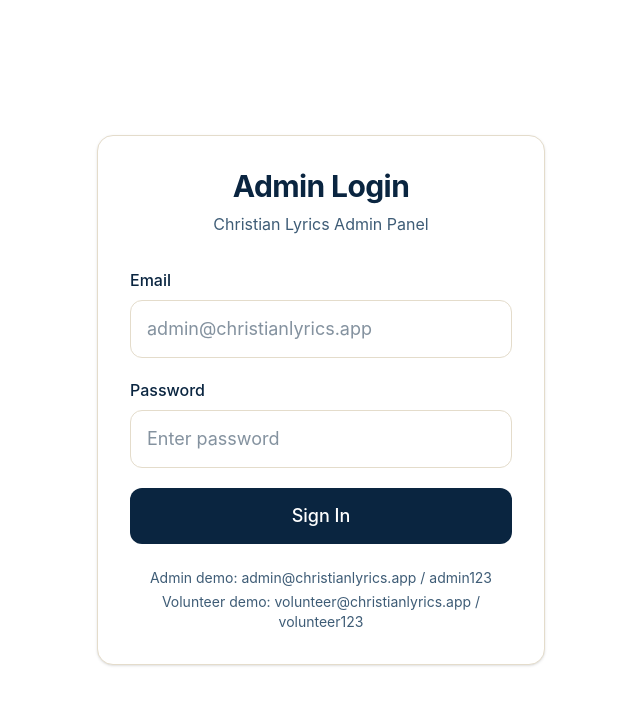
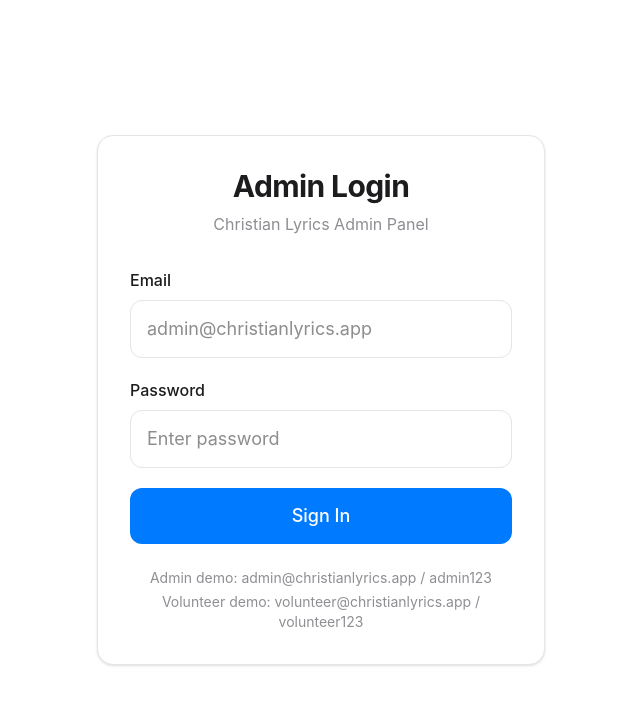
Before and after one commit to christianlyricsapp/christianlyrics, a Next.js app: page /admin/login in a window 1280 px wide. Shown: the top 704 px of the page, without its empty margins (319-959 px from the left). Built offline with nearby package versions, Linux system fonts and the light colour scheme; no server answers; a web font is replaced by a local one.

Commit message:
fix: change ftp deploy state-name to force clean sync and style login page

```diff
--- a/src/components/admin/AdminLayout.tsx
+++ b/src/components/admin/AdminLayout.tsx
@@ -68,7 +68,7 @@ export default function AdminLayout({
   }, [ready, isLoginPage]);
 
   if (isLoginPage) {
-    return <>{children}</>;
+    return <div className="admin-theme min-h-screen bg-bg-page">{children}</div>;
   }
 
   if (!ready) {
```
